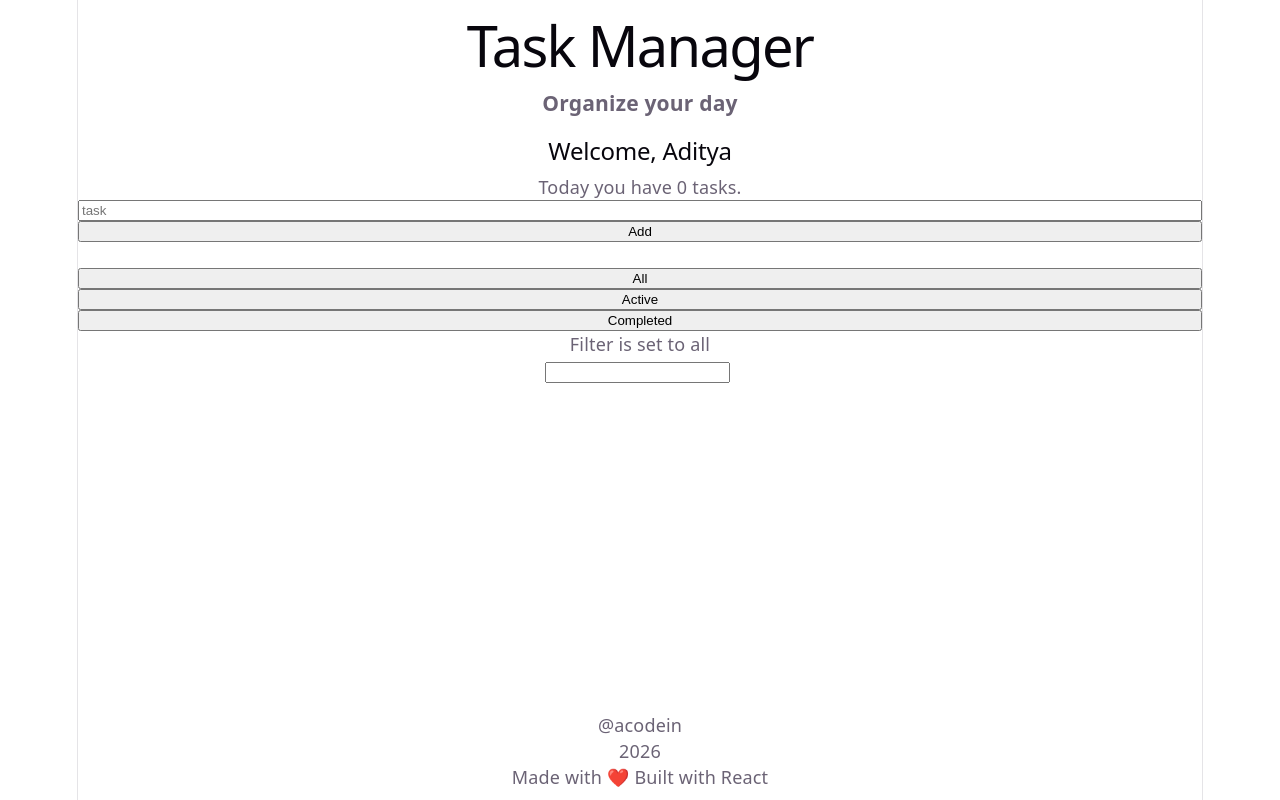
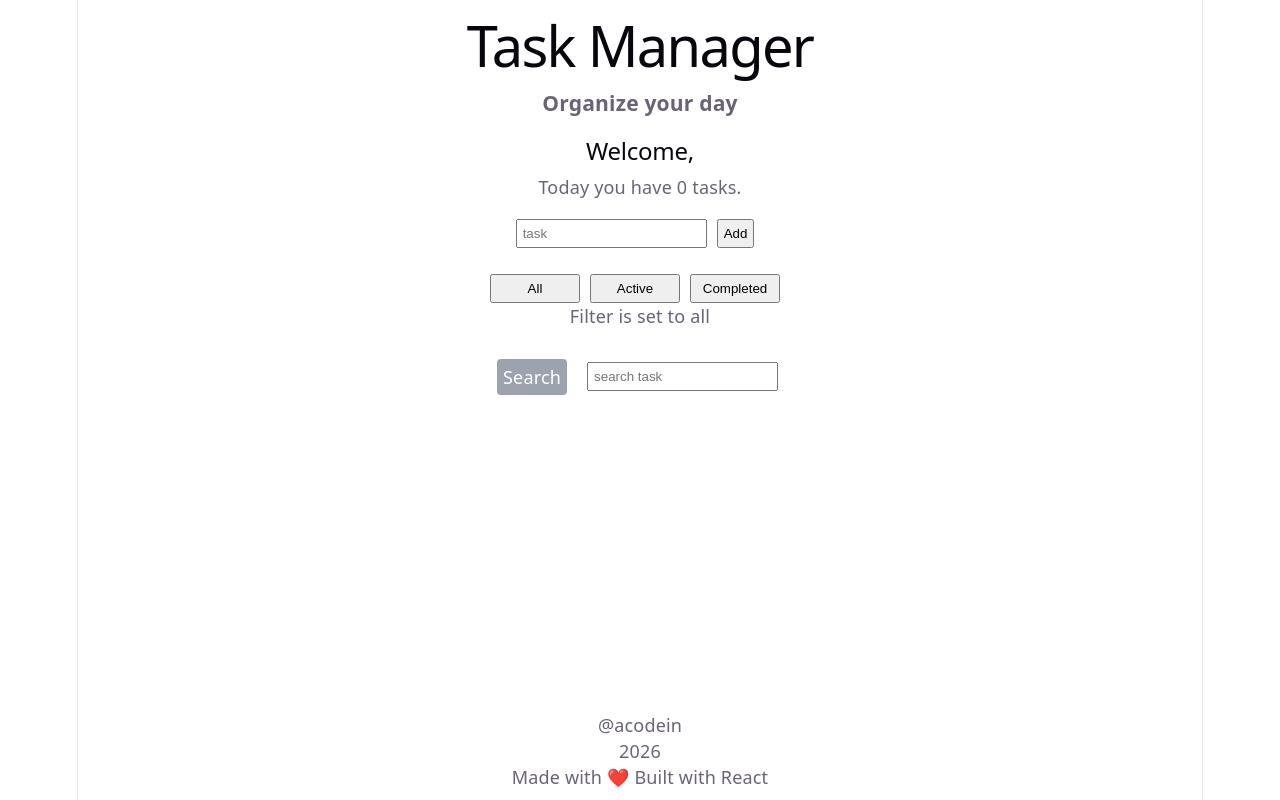
Before and after one commit to acodein/task-manager, a React (Vite) app: page / in a window 1280 px wide. Built offline with nearby package versions, Linux system fonts and the light colour scheme.

Commit message:
fix: make ui little good

```diff
--- a/src/App.jsx
+++ b/src/App.jsx
@@ -85,7 +85,6 @@ function toggleTask(taskId){
      subtitle = "Organize your day"/>
 
      <Welcome
-      name="Aditya"
       taskCount={tasks.length}
      />
 
@@ -94,10 +93,9 @@ function toggleTask(taskId){
        <Filter changeFilter = {changeFilter}/>
         <p>Filter is set to {filter}</p>
 
-     <div>
-      <input type="search" value={search} onChange={(e)=>setSearch(e.target.value)}/>&nbsp;
-
-
+     <div id="search">
+      <p>Search</p>
+      <input type="search" value={search} onChange={(e)=>setSearch(e.target.value)} placeholder="search task"/>&nbsp;
      </div>
 
      <ul>
@@ -113,7 +111,6 @@ function toggleTask(taskId){
       )
       }
      </ul>
-     {/* <Counter /> */}
 
      <Footer
       name = "@acodein"
--- a/src/components/AddTask.jsx
+++ b/src/components/AddTask.jsx
@@ -9,7 +9,7 @@ function AddTask({add}){
     }
 
     return(
-        <>
+        <div id="input-content">
             <input
                 type="text"
                 placeholder="task"
@@ -19,7 +19,7 @@ function AddTask({add}){
             <button
                 type="submit"
                 onClick={handleClick}>Add</button>
-        </>
+        </div>
     )
 }
 
--- a/src/components/Filter.jsx
+++ b/src/components/Filter.jsx
@@ -2,11 +2,11 @@ function Filter({changeFilter}){
 
 
     return (
-        <>
+        <div id="filter-btns">
         <button onClick={()=>changeFilter("all")}>All</button>
         <button onClick={()=>changeFilter("active")}>Active</button>
         <button onClick={()=>changeFilter("completed")}>Completed</button>
-        </>
+        </div>
     )
 }
 
--- a/src/index.css
+++ b/src/index.css
@@ -95,24 +95,61 @@ p {
   margin: 0;
 }
 
-code,
-.counter {
-  font-family: var(--mono);
-  display: inline-flex;
-  border-radius: 4px;
-  color: var(--text-h);
+#input-content{
+  display: flex;
+  justify-content: center;
+  align-items: center;
+  margin-top: 19px;
 }
 
-code {
-  font-size: 15px;
-  line-height: 135%;
-  padding: 4px 8px;
-  background: var(--code-bg);
+#input-content > *{
+  padding: 5px;
+  margin-right: 10px;
+}
+
+#filter-btns{
+   display: flex;
+  justify-content: center;
+  align-items: center;
+}
+
+#filter-btns > button{
+  padding: 5px 0 5px 0;
+  margin-right: 10px;
+  width: 90px;
+}
+
+#search{
+  display: flex;
+  justify-content: center;
+  align-items: center;
+  margin: 20px;
+}
+
+#search > *{
+  margin: 10px;
+  padding: 5px;
+}
+
+#search > p{
+  background-color: #9ca3af;
+  color: white;
+  border-radius: 4px;
+  width: 60px;
+}
+
+ul{
+  display: flex;
+  flex-direction: column;
+  flex-grow: 1;
 }
 
 li{
+  display: flex;
+  justify-content: center;
+  align-items: center;
   padding: 5px;
-  margin: 2px;
+  margin: 10px;
 }
 
 /* li * { */
```
